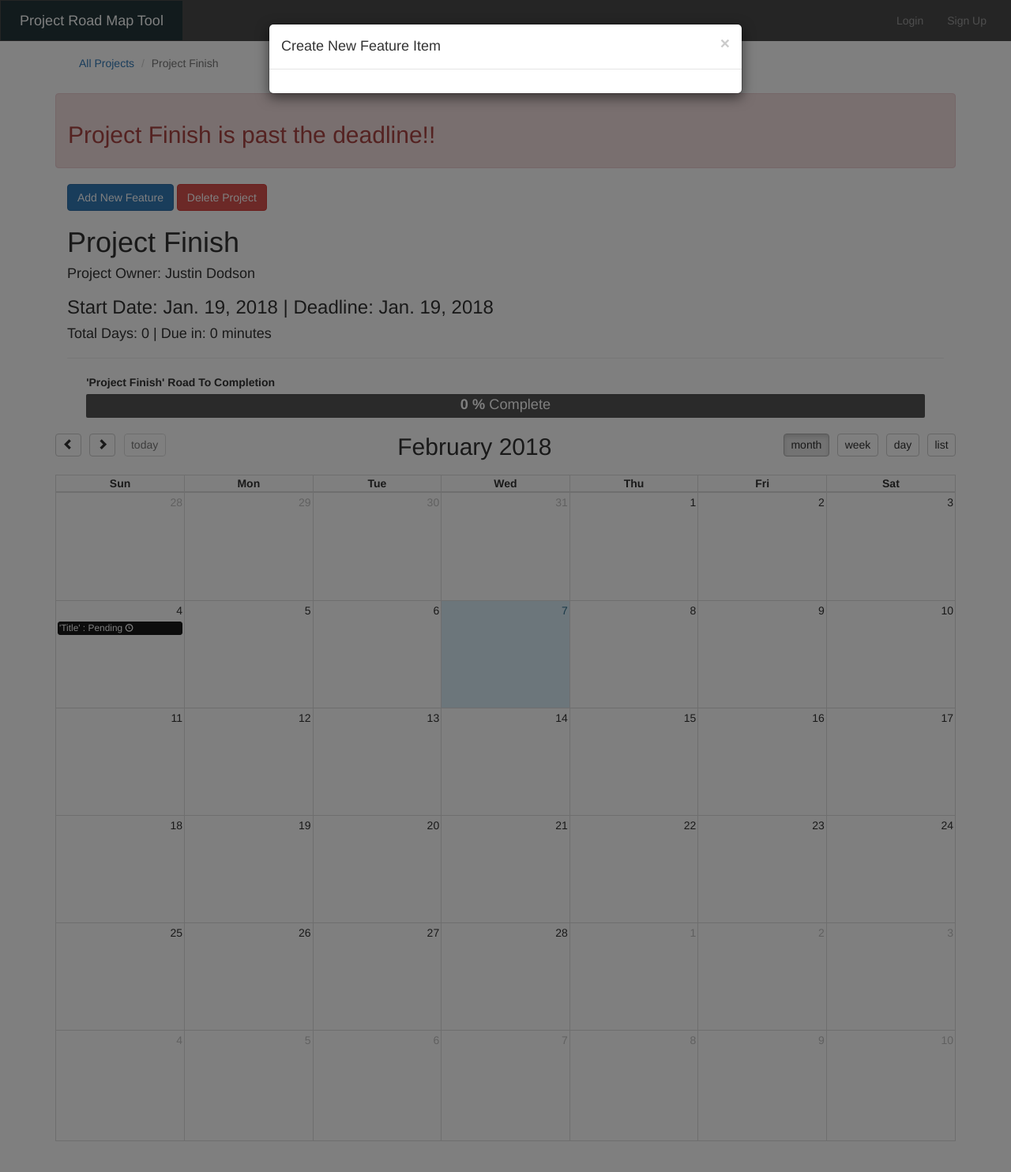
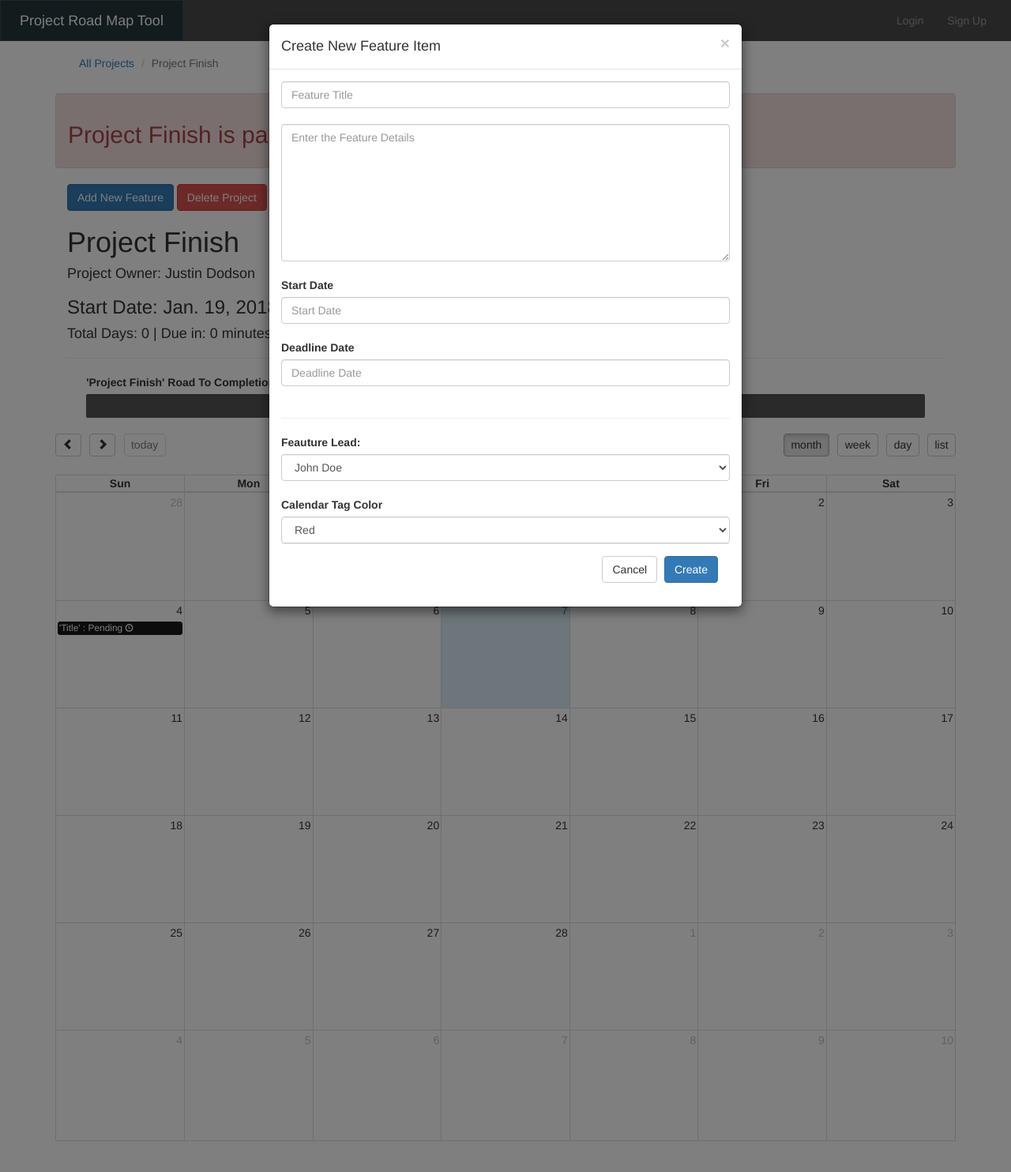
Before and after one commit to jdodson3106/projectroadmap, a Django app: page /projects/10/ in a window 1280 px wide, after a click on "Add New Feature". Shown: the top 1484 px of the page at 79% size. Run offline with Django 3.2, Linux system fonts and the light colour scheme; data comes from the database, SQL or seed files in the repository; both versions use the stored data as it was after the commit; lists and menus that the app fills with data are empty; some libraries are stand-ins or nearby versions.

Commit message:
updated ajax calls to automatically persist data changes without verification

```diff
--- a/projects/views.py
+++ b/projects/views.py
@@ -64,6 +64,7 @@ class ProjectDelete(DeleteView):
     success_url = reverse_lazy('accounts:my_profile')
 
 def add_feature(request, pk):
+    print(pk)
     form = FeatureCreationForm(request.POST or None)
     project = get_object_or_404(Project, pk=pk)
 
@@ -81,6 +82,8 @@ def add_feature(request, pk):
         feature.save()
         return redirect('projects:project_view', pk=pk)
     else:
+        for error in form.errors:
+            print(error)
         print('from invalid')
     args = {'form':form, 'project':project}
     return redirect('accounts:admin_home', pk=project.owner.pk)
--- a/templates/projects/feature_detail.html
+++ b/templates/projects/feature_detail.html
@@ -17,6 +17,7 @@
     </button>
     <hr>
     <h1>{{feature.title}}</h1>
+    <h1>{{feature.color}}</h1>
     <small>Feature Owner: {{feature.owner}}</small>
     <h5>{{feature.assigned_to}}</h5>
     <h5>Complete? {{feature.complete}}</h5>
--- a/templates/projects/partial_edit_feature.html
+++ b/templates/projects/partial_edit_feature.html
@@ -1,6 +1,6 @@
 
 
-<form method="post" action="{% url 'projects:update_feature' form.instance.pk %}" class="feature-update-form">
+<form id="feature-update-form" method="post" action="{% url 'projects:update_feature' form.instance.pk %}" class="feature-update-form">
   {% csrf_token %}
   <div class="modal-header">
     <button type="button" class="close" data-dismiss="modal" aria-label="Close">
--- a/templates/projects/project_view.html
+++ b/templates/projects/project_view.html
@@ -66,13 +66,14 @@
           url: event.url + "/edit",
           type: 'get',
           dataType: 'json',
-          beforeSend: function() {
-            $("#modal-edit-feature").modal("show");
-          },
+          // beforeSend: function() {
+          //   $("#modal-edit-feature").modal("show");
+          // },
           success: function(data){
             $("#modal-edit-feature .modal-content").html(data.html_form);
             $("#modal-edit-feature .modal-content #feature_start_date").val(moment(event.start).format("MM/DD/YYYY"));
             $("#modal-edit-feature .modal-content #feature_deadline").val(moment(event.end).format("MM/DD/YYYY"));
+            $("#feature-update-form").submit();
           }
         })
       },
@@ -82,13 +83,11 @@
           url: event.url + "/edit",
           type: 'get',
           dataType: 'json',
-          beforeSend: function() {
-            $("#modal-edit-feature").modal("show");
-          },
           success: function(data){
             $("#modal-edit-feature .modal-content").html(data.html_form);
             $("#modal-edit-feature .modal-content #feature_start_date").val(moment(event.start).format("MM/DD/YYYY"));
             $("#modal-edit-feature .modal-content #feature_deadline").val(moment(event.end).format("MM/DD/YYYY"));
+            $("#feature-update-form").submit();
           }
         })
       },
@@ -120,13 +119,8 @@
       return false;
     };
 
-    var reloadPage = function() {
-      location.reload(); // TODO: needs to be ajax call to revert the drag
-    }
-
     // update dates submit binding
      $("#modal-edit-feature").on("submit", ".feature-update-form", saveForm);
-     $("#modal-edit-feature").on("click", ".cancel-feature-edit", reloadPage);
 
   });
 
@@ -197,7 +191,41 @@
           <h4 class="modal-title" id="newFeatureModalLabel">Create New Feature Item</h4>
         </div>
         <div class="modal-body">
+          <form role="form" action="{% url 'projects:add_feature' pk=project.pk %}" method="post">
+            {% csrf_token %}
 
+            <input type="text" name="title" value="{{title}}" class="form-control login-field" placeholder="Feature Title"><br>
+
+            <textarea name="details" value="{{details}}" class="form-control login-field" rows="8" cols="80" placeholder="Enter the Feature Details"></textarea><br>
+
+            <label for="">Start Date</label>
+            <input id="feature_start_date" type="text" name="start_date" class="form-control login-field" value="{{start_date}}" placeholder="Start Date"><br>
+
+            <label for="">Deadline Date</label>
+
+            <input id="feature_deadline" type="text" name="deadline" class="form-control login-field" value="{{deadline}}" placeholder="Deadline Date"><br>
+            <hr>
+
+            <label for="">Feauture Lead:</label>
+            <select class="form-control login-field" name="assigned_to">
+              {% for employee in employees %}
+                <option value="{{employee.id}}">{{employee.first_name.capitalize}} {{employee.last_name.capitalize}}</option>
+              {% endfor %}
+            </select><br>
+
+            <label for="">Calendar Tag Color</label>
+            <select class="form-control login-field" name="color">
+              <option value="#D72638">Red</option>
+              <option value="#228CDB">Blue</option>
+              <option value="#7D82B8">Purple</option>
+              <option value="#3C887E">Green</option>
+              <option value="#5BC0BE">Teal</option>
+            </select>
+            <div class="modal-footer">
+              <button type="button" class="btn btn-default" data-dismiss="modal" >Cancel</button>
+              <button type="submit" class="btn btn-primary">Create</button>
+            </div>
+          </form>
         </div>
       </div>
     </div>
@@ -212,16 +240,4 @@
     </div>
   </div>
 
-  <script type="text/javascript">
-
-    // $(function() {
-    //   if ($('tr').children('td').hasClass("sat") || $("td").hasClass("sun")) {
-    //     var noDaysCount = $('tr').children('.noday').length;
-    //     $(".sat").addClass('weekend');
-    //     $(".sun").addClass('weekend');
-    //     console.log(noDaysCount);
-    //   }
-    //   $("table").addClass('table');
-    // });
-  </script>
 {% endblock %}
```
Also changed, not shown: db.sqlite3.
